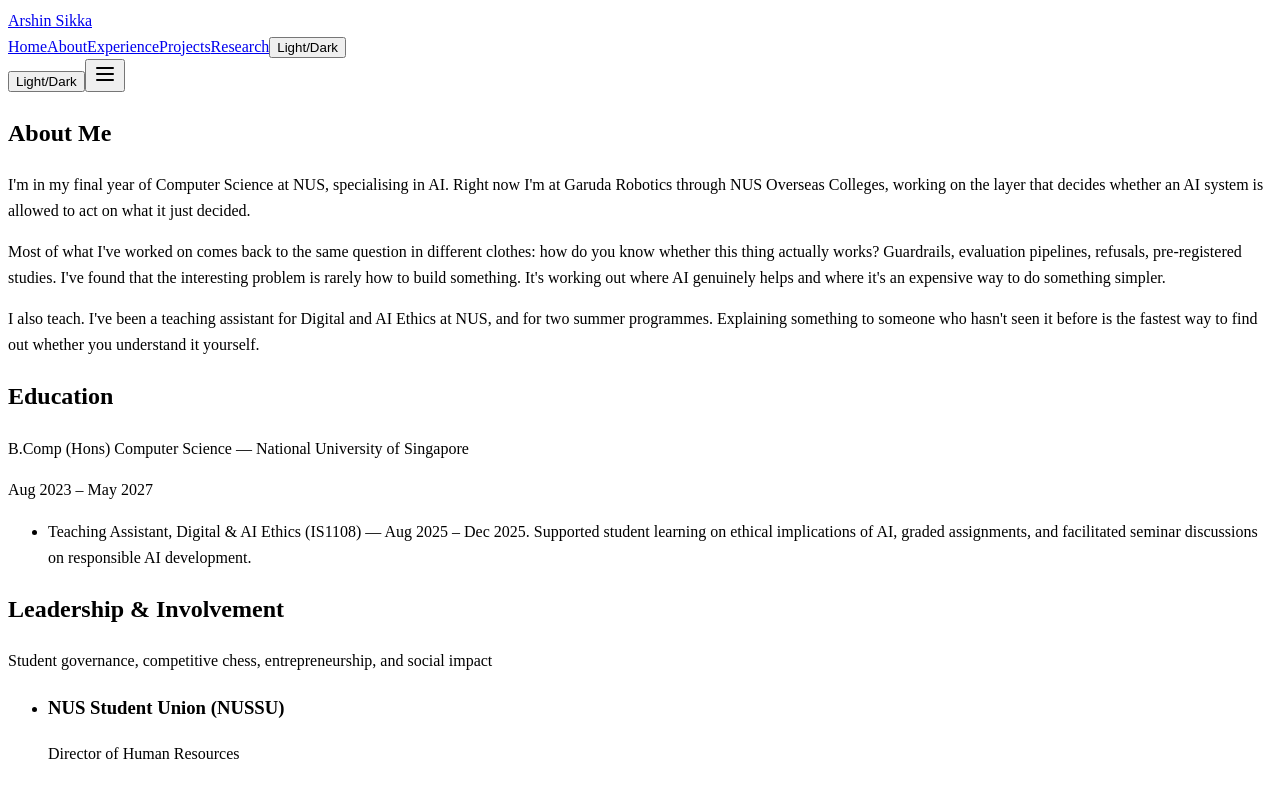
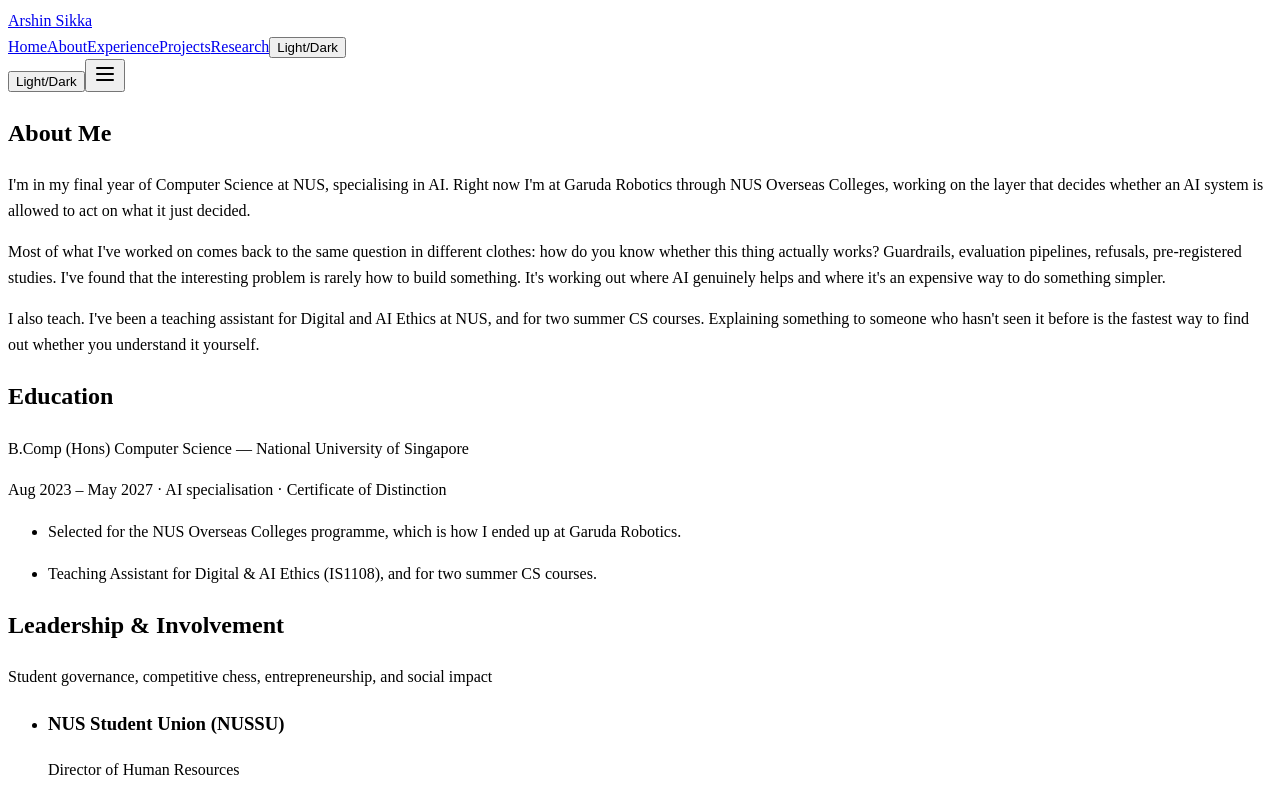
Before and after one commit to arshinsikka/portfolio, a React (Vite) app in the folder client/: page /about in a window 1280 px wide. Shown: the top 787 px of the page. Built offline with nearby package versions, Linux system fonts and the light colour scheme.

Commit message:
Expand the education block
- Meta line carries the AI specialisation and Certificate of Distinction
- Add the NOC selection as its own note
- Shorten the TA note and correct 'summer programmes' to 'summer CS courses'

```diff
--- a/client/src/content/profile.ts
+++ b/client/src/content/profile.ts
@@ -78,16 +78,17 @@ export const about = {
   paragraphs: [
     "I'm in my final year of Computer Science at NUS, specialising in AI. Right now I'm at Garuda Robotics through NUS Overseas Colleges, working on the layer that decides whether an AI system is allowed to act on what it just decided.",
     "Most of what I've worked on comes back to the same question in different clothes: how do you know whether this thing actually works? Guardrails, evaluation pipelines, refusals, pre-registered studies. I've found that the interesting problem is rarely how to build something. It's working out where AI genuinely helps and where it's an expensive way to do something simpler.",
-    "I also teach. I've been a teaching assistant for Digital and AI Ethics at NUS, and for two summer programmes. Explaining something to someone who hasn't seen it before is the fastest way to find out whether you understand it yourself.",
+    "I also teach. I've been a teaching assistant for Digital and AI Ethics at NUS, and for two summer CS courses. Explaining something to someone who hasn't seen it before is the fastest way to find out whether you understand it yourself.",
   ],
 };
 
 export const education = {
   heading: "Education",
   degree: "B.Comp (Hons) Computer Science — National University of Singapore",
-  meta: "Aug 2023 – May 2027",
+  meta: "Aug 2023 – May 2027 · AI specialisation · Certificate of Distinction",
   notes: [
-    "Teaching Assistant, Digital & AI Ethics (IS1108) — Aug 2025 – Dec 2025. Supported student learning on ethical implications of AI, graded assignments, and facilitated seminar discussions on responsible AI development.",
+    "Selected for the NUS Overseas Colleges programme, which is how I ended up at Garuda Robotics.",
+    "Teaching Assistant for Digital & AI Ethics (IS1108), and for two summer CS courses.",
   ],
 };
 
```
